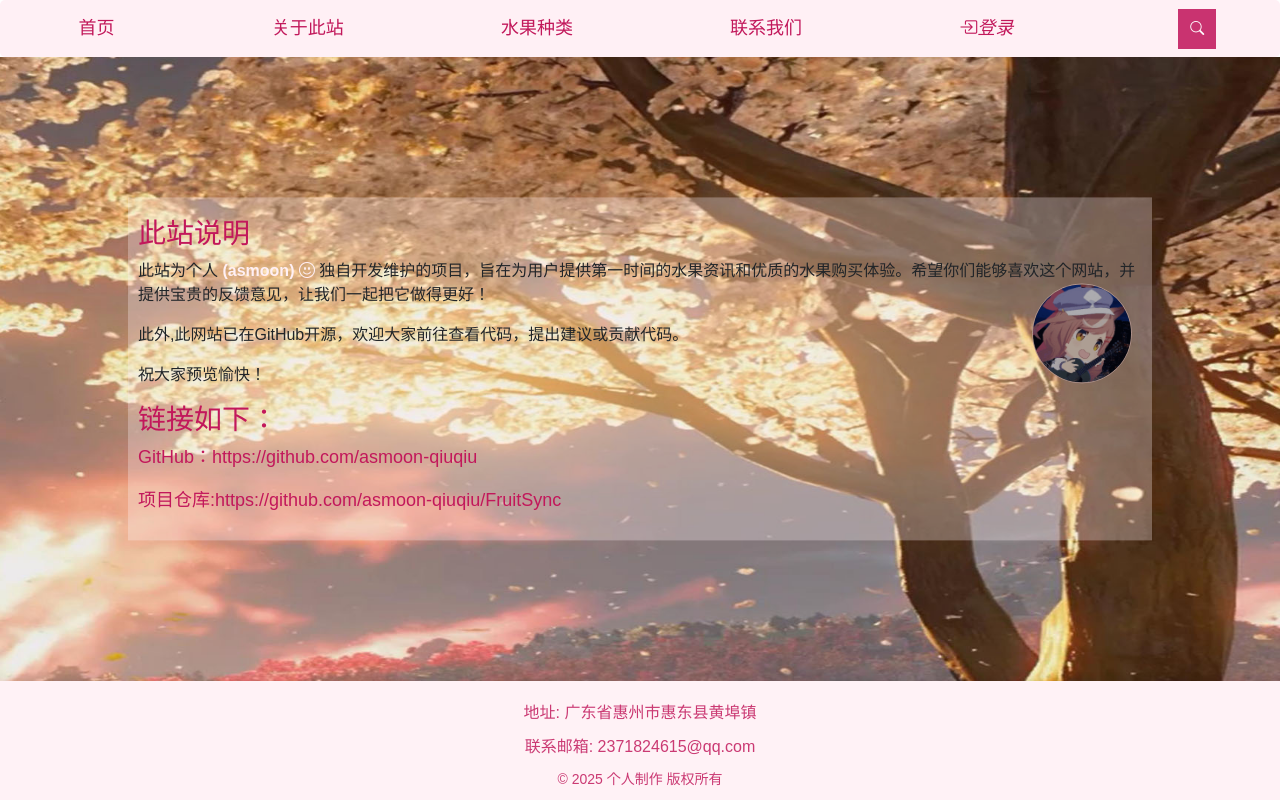
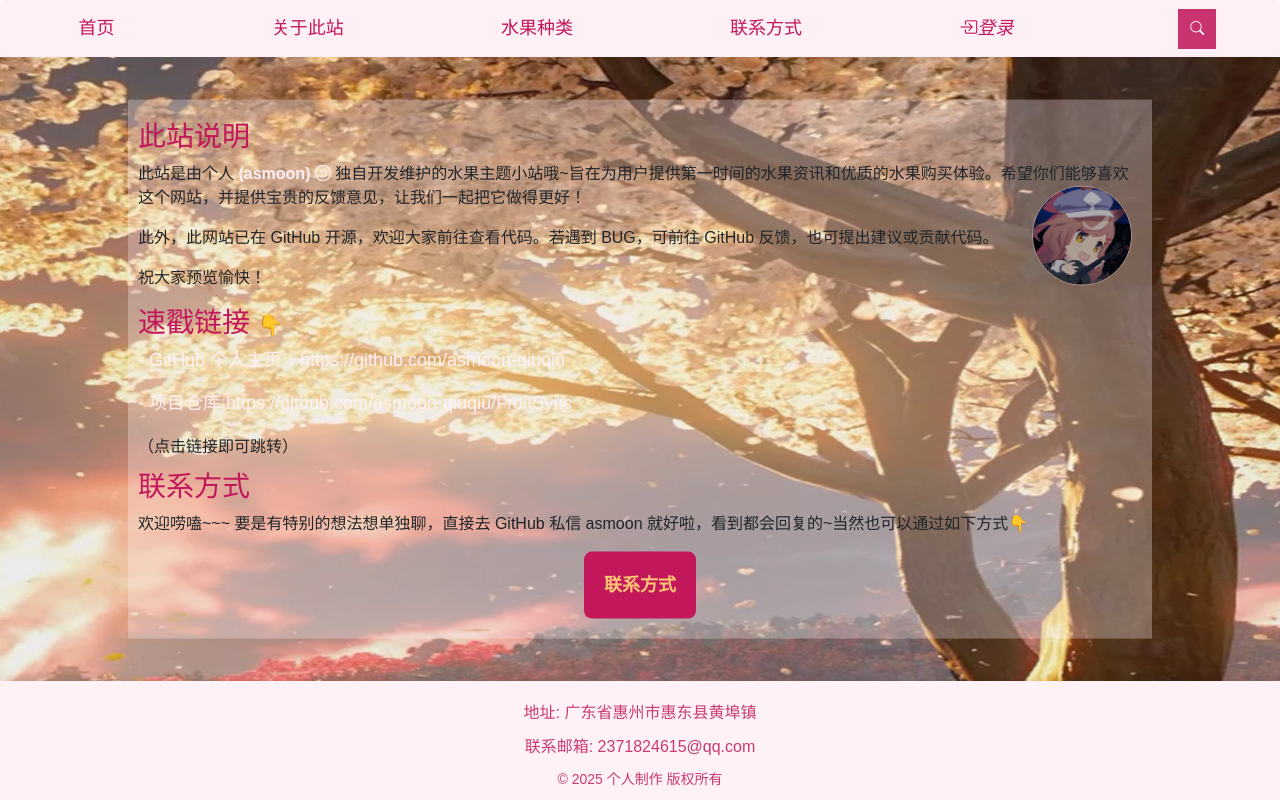
Before and after one commit to asmoon-qiuqiu/fruit, a Vue app in the folder frontend/: page /about in a window 1280 px wide. Built offline with nearby package versions, Linux system fonts and the light colour scheme.

Commit message:
feat: 添加联系方式页面并更新导航链接，优化关于页面内容

```diff
--- a/frontend/src/components/Header.vue
+++ b/frontend/src/components/Header.vue
@@ -100,7 +100,7 @@
           <router-link to="/">首页</router-link>
           <a href="#">水果种类</a>
           <router-link to="about">关于此站</router-link>
-          <a href="#">联系我们</a>
+          <router-link to="contact">联系方式</router-link>
           <router-link to="login">
             <i class="bi bi-box-arrow-in-right"></i>
             登录
@@ -109,15 +109,13 @@
       </div>
     </div>
   </div>
-  <!-- 3. 小屏幕底部（仅在≤600px显示） -->
-  <div class="mini-footer"></div>
 
-  <!-- 4. 大屏幕导航（原导航，≥601px显示） -->
+  <!-- 3. 大屏幕导航（原导航，≥601px显示） -->
   <div class="header">
     <router-link to="/">首页</router-link>
     <router-link to="about">关于此站</router-link>
     <a href="#">水果种类</a>
-    <a href="#">联系我们</a>
+    <router-link to="contact">联系方式</router-link>
     <router-link to="login">
       <i class="bi bi-box-arrow-in-right">登录</i>
     </router-link>
--- a/frontend/src/router/index.js
+++ b/frontend/src/router/index.js
@@ -19,6 +19,11 @@ const router = createRouter({
       name: 'about',
       component: () => import('../views/About.vue')
     },
+    {
+      path: '/contact',
+      name: 'contact',
+      component: () => import('../views/Contact.vue')
+    },
   ],
 })
 
--- a/frontend/src/views/About.vue
+++ b/frontend/src/views/About.vue
@@ -6,38 +6,60 @@
       <h3>此站说明</h3>
       <div class="about-explanation">
         <p>
-          此站为个人
+          此站是由个人
           <span class="user">
             (asmoon)
             <i class="bi bi-emoji-smile"></i>
           </span>
-          独自开发维护的项目，旨在为用户提供第一时间的水果资讯和优质的水果购买体验。希望你们能够喜欢这个网站，并提供宝贵的反馈意见，让我们一起把它做得更好！
+          独自开发维护的水果主题小站哦~旨在为用户提供第一时间的水果资讯和优质的水果购买体验。希望你们能够喜欢这个网站，并提供宝贵的反馈意见，让我们一起把它做得更好！
           <img
             class="manbo"
             src="../../public/images/manbo2.gif"
             alt="曼波"
           />
         </p>
-        <p>此外,此网站已在GitHub开源，欢迎大家前往查看代码，提出建议或贡献代码。</p>
+        <p>
+          此外，此网站已在 GitHub 开源，欢迎大家前往查看代码。若遇到 BUG，可前往 GitHub
+          反馈，也可提出建议或贡献代码。
+        </p>
         <p>祝大家预览愉快！</p>
       </div>
 
       <div class="about-github">
-        <h3>链接如下：</h3>
+        <h3>
+          速戳链接
+          <span>👇</span>
+        </h3>
         <a
+          class="github-link"
           href="https://github.com/asmoon-qiuqiu"
-          class="github-link"
           target="_blank"
         >
-          <p>GitHub：https://github.com/asmoon-qiuqiu</p>
+          <p>- GitHub 个人主页：https://github.com/asmoon-qiuqiu</p>
         </a>
         <a
+          class="github-link"
           href="https://github.com/asmoon-qiuqiu/FruitSync"
-          class="github-link"
           target="_blank"
         >
-          <p>项目仓库:https://github.com/asmoon-qiuqiu/FruitSync</p>
+          <p>- 项目仓库:https://github.com/asmoon-qiuqiu/FruitSync</p>
         </a>
+        （点击链接即可跳转）
+      </div>
+
+      <div class="about-contact">
+        <h3>联系方式</h3>
+        <p>
+          欢迎唠嗑~~~ 要是有特别的想法想单独聊，直接去 GitHub 私信 asmoon
+          就好啦，看到都会回复的~当然也可以通过如下方式👇
+        </p>
+
+        <button
+          class="contact"
+          @click="$router.push('/contact')"
+        >
+          <span class="contact-text">联系方式</span>
+        </button>
       </div>
     </div>
   </div>
@@ -70,6 +92,9 @@
       h4 {
         margin-top: 10px;
         color: $minor-color;
+        span {
+          font-size: 20px;
+        }
       }
 
       .about-explanation {
@@ -90,13 +115,43 @@
 
       .about-github {
         .github-link {
-          color: $minor-color;
+          color: $primary-color;
           font-size: 18px;
           text-decoration: none;
-
           &:hover {
-            color: #8d6e63;
+            color: $minor-color;
+            cursor: pointer;
           }
+        }
+      }
+      .about-contact {
+        .contact {
+          // 定义动画关键帧
+          @keyframes changeText {
+            0% {
+              color: #ffb7b2;
+            }
+            50% {
+              color: #ffb74d;
+            }
+            100% {
+              color: $primary-color;
+            }
+          }
+          &-text {
+            font-size: 18px;
+            font-weight: bold;
+            text-decoration: none;
+            animation: changeText 3s ease-in-out infinite;
+          }
+          border: none;
+          padding: 20px;
+          margin: 10px auto;
+          display: block; // 确保按钮是块级元素，margin生效
+          background-color: $minor-color;
+          color: #ffb7b2;
+          border-radius: 8px;
+          cursor: pointer;
         }
       }
     }
--- /dev/null
+++ b/frontend/src/views/Contact.vue
@@ -0,0 +1,7 @@
+<script setup></script>
+
+<template>
+  <div class="q">制作中。。。制作中。。。制作中。。。制作中。。。制作中。。。</div>
+</template>
+
+<style scoped lang="scss"></style>
```
